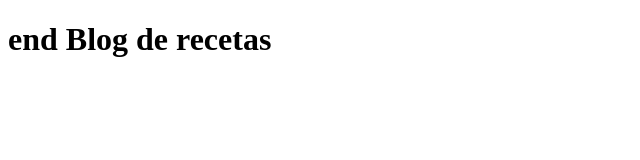
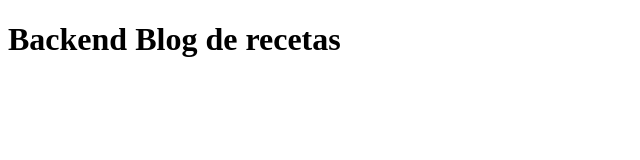
Before and after one commit to brunomry/backendBlogDeRecetas, a website: page public/index.html in a window 1280 px wide. Shown: the whole page, without its empty margins (0-640 px from the left). Drawn offline with Linux system fonts and the light colour scheme.

Commit message:
Agregue comando start y dev en package.json para ejecutar repo en produccion y en desarrollo respectivamente

```diff
--- a/package.json
+++ b/package.json
@@ -4,7 +4,8 @@
   "description": "",
   "main": "index.js",
   "scripts": {
-    "test": "echo \"Error: no test specified\" && exit 1"
+    "start": "node index.js",
+    "dev": "nodemon --exec node index.js"
   },
   "keywords": [],
   "author": "",
--- a/public/index.html
+++ b/public/index.html
@@ -6,6 +6,6 @@
   <title>Backend Blog de recetas</title>
 </head>
 <body>
-  <h1>end Blog de recetas</h1>
+  <h1>Backend Blog de recetas</h1>
 </body>
 </html>
```
